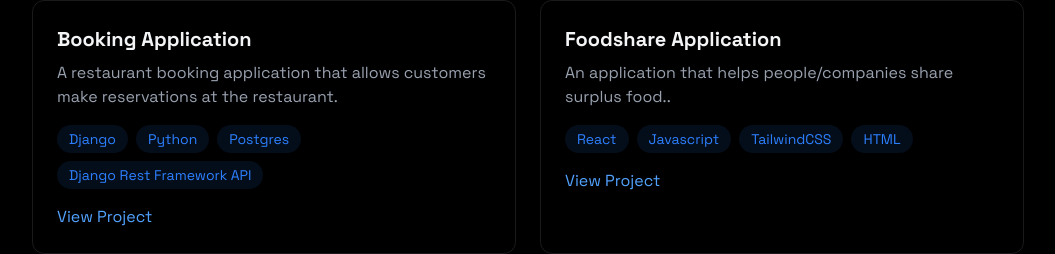
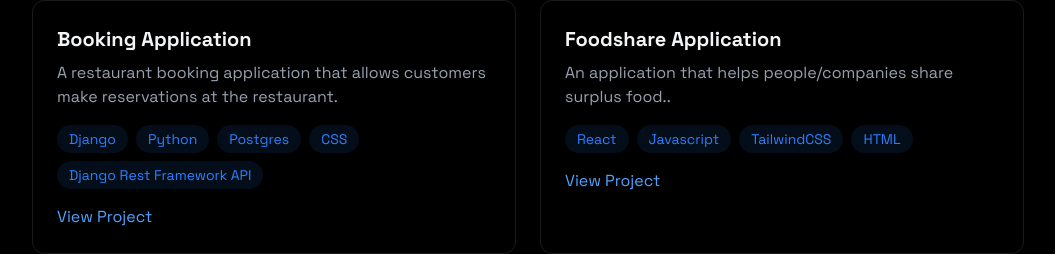
Before and after one commit to Allano256/final_portfolio, a React (Vite) app: page / in a window 1280 px wide. Shown: the part 1898-2152 px from the top of the page, without its empty margins (112-1167 px from the left). Built offline with nearby package versions, Linux system fonts and the light colour scheme.

Commit message:
Updated css on restaurant app

```diff
--- a/src/components/sections/Projects.jsx
+++ b/src/components/sections/Projects.jsx
@@ -17,7 +17,7 @@ export const Projects =()=>{
 
             <p className="text-gray-400 mb-4"> A restaurant booking application that allows customers make reservations at the restaurant.</p>
             <div className="flex flex-wrap gap-2 mb-4">
-                {["Django","Python", "Postgres", "Django Rest Framework API"].map((skill, key)=>(
+                {["Django","Python", "Postgres","CSS", "Django Rest Framework API"].map((skill, key)=>(
                     <span key={key} className="bg-blue-500/10 text-blue-500 py-1 px-3 rounded-full text-sm hover:bg-blue-500/20 hover:shadow-[0_2px_8px_rgba(59,130,246,0.2)] transition-all" >
                          {skill}
                     </span>
```
